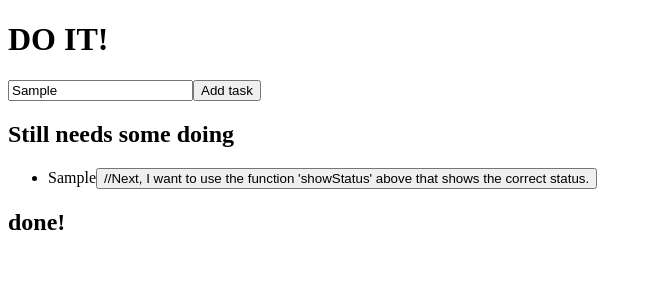
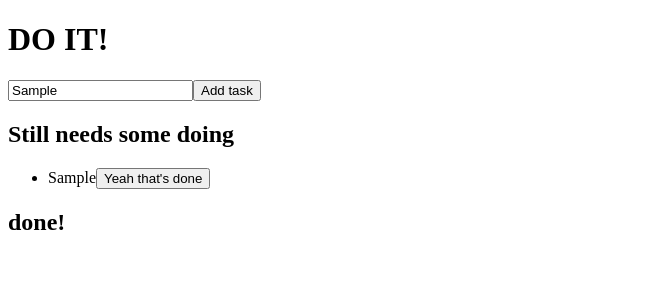
Before and after one commit to johant87/do-it, a React app: page / in a window 1280 px wide. Both pictures are taken after typing "Sample" into the empty fields and a click on the button "Add task". Shown: the top 300 px of the page, without its empty margins (0-652 px from the left). Built offline with nearby package versions, Linux system fonts and the light colour scheme; no server answers.

Commit message:
status button works #3

```diff
--- a/src/Task.js
+++ b/src/Task.js
@@ -4,25 +4,20 @@ class Task extends React.Component {
     constructor(){
         super();
         this.state = {
-          title: "test"
+          title: "test",
+          completed: false
         };
     }
 
 
-    changeStatus(event){
+    toggleStatus(event){
       this.setState({
-        status: "done"
+        completed: !this.state.completed
       });
     }
 
-    showStatus(){
-      return ("dit werkt")
-      // if (status === false){
-      //   return("ok, this task is done")
-      // }    //i.p.v. status is 'done' een betere naam
-      // else{
-      //   return("done?")
-      // }
+    showSomeText(){
+      return("Some text")
     }
 
     render() {
@@ -30,14 +25,15 @@ class Task extends React.Component {
 
                 <li>{this.props.title}
                 <button onClick=
-                {this.changeStatus.bind(this)}>
-                  {this.showStatus}
-                        //Next, I want to use the function 'showStatus' above that shows the correct status.
+                {this.toggleStatus.bind(this)}>
+
+                  {this.state.completed ? "Oh not done!" : "Yeah that's done"}
+
                 </button>
                 </li>
         );
     }
 
 }
-
+  // {showSomeText}
 export default Task;
--- a/src/TaskList.js
+++ b/src/TaskList.js
@@ -12,7 +12,7 @@ class TaskList extends React.Component {
   }
 
   componentDidMount(){
-      // the jQuery.get callback will create a new context (this), so we need to remember what 'this'
+      // the jQuery.get callback will create a new context (this), so we need to remember what our 'this' is.
       var self = this;
       jQuery.getJSON("https://dry-shelf-45398.herokuapp.com/tasks.json", function(data){
           self.setState({
```
